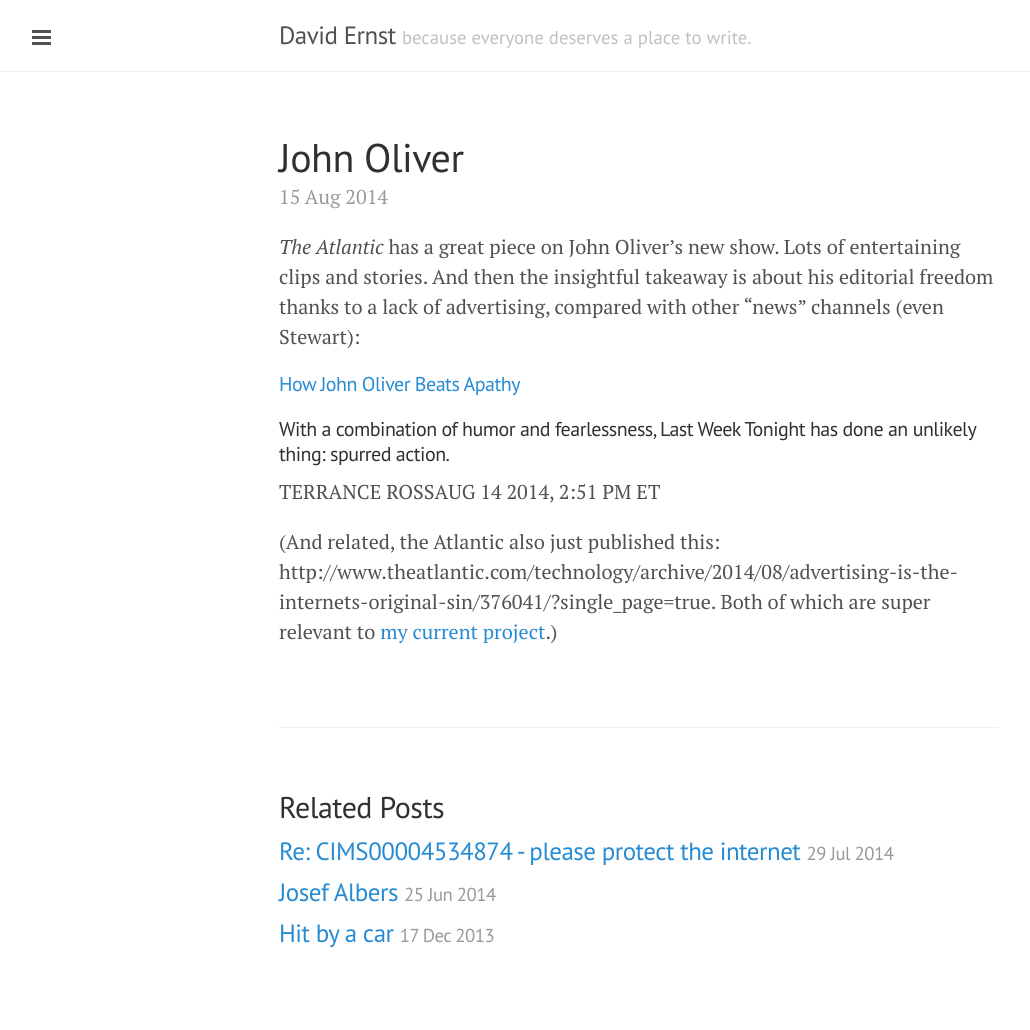
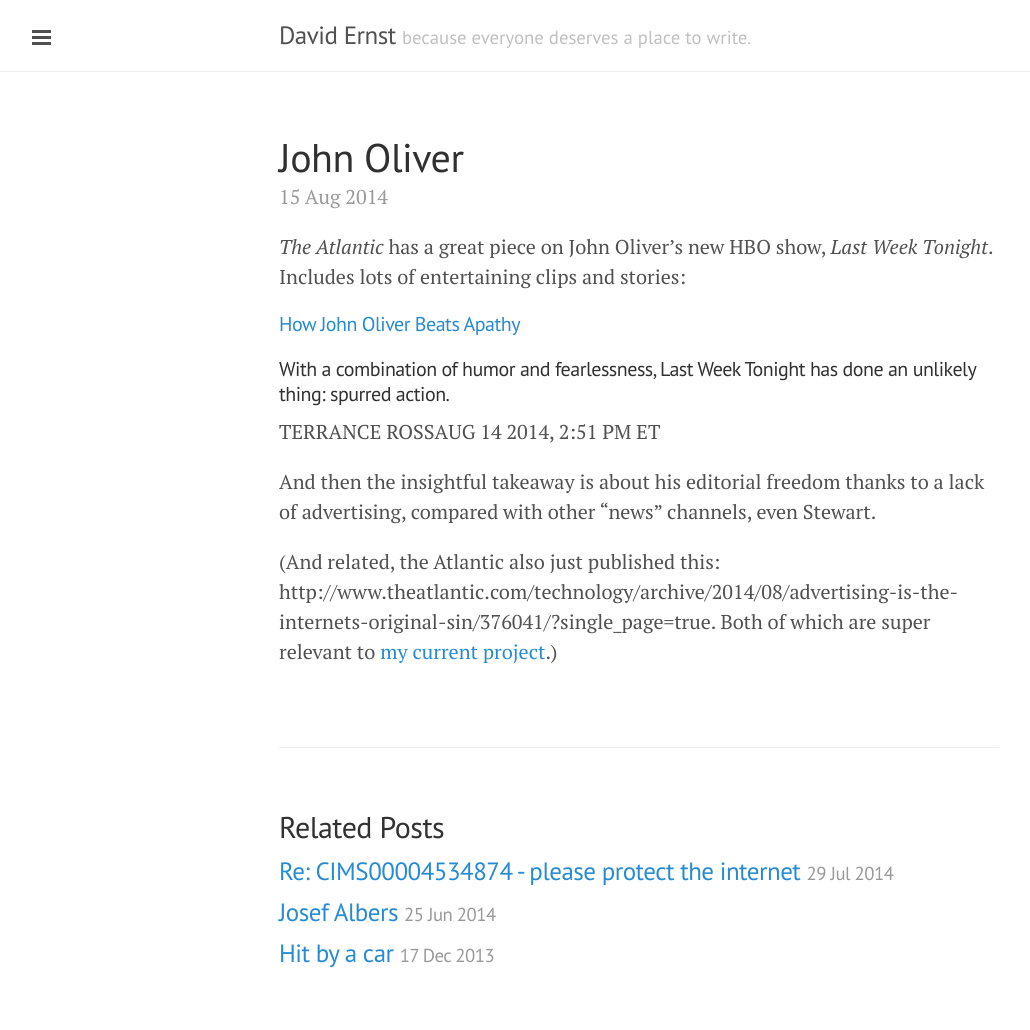
Before and after one commit to dsernst/quotes, a Jekyll site: the page built from _posts/2014-08-15-John-Oliver.md, in a window 1280 px wide. Shown: the whole page, without its empty margins (1-1031 px from the left). Built offline with Jekyll 4.4.1, drawn with Linux system fonts in a browser that asks for light colours.

Commit message:
Update 2014-08-15-John-Oliver.md

```diff
--- a/_posts/2014-08-15-John-Oliver.md
+++ b/_posts/2014-08-15-John-Oliver.md
@@ -6,12 +6,14 @@
     url: "https://plus.google.com/108803078708042821188?rel=author"
 ---
 
-*The Atlantic* has a great piece on John Oliver's new show. Lots of entertaining clips and stories. And then the insightful takeaway is about his editorial freedom thanks to a lack of advertising, compared with other "news" channels (even Stewart):
+*The Atlantic* has a great piece on John Oliver's new HBO show, *Last Week Tonight*. Includes lots of entertaining clips and stories:
 
 #### [How John Oliver Beats Apathy](http://www.theatlantic.com/entertainment/archive/2014/08/how-john-oliver-is-procuring-latent-activism/376036/)
 ##### With a combination of humor and fearlessness, Last Week Tonight has done an unlikely thing: spurred action.
 TERRANCE ROSSAUG 14 2014, 2:51 PM ET
 
+And then the insightful takeaway is about his editorial freedom thanks to a lack of advertising, compared with other "news" channels, even Stewart.
+
 
 
 (And related, the Atlantic also just published this: http://www.theatlantic.com/technology/archive/2014/08/advertising-is-the-internets-original-sin/376041/?single_page=true. Both of which are super relevant to [my current project](www.letsfix.net).)
```
